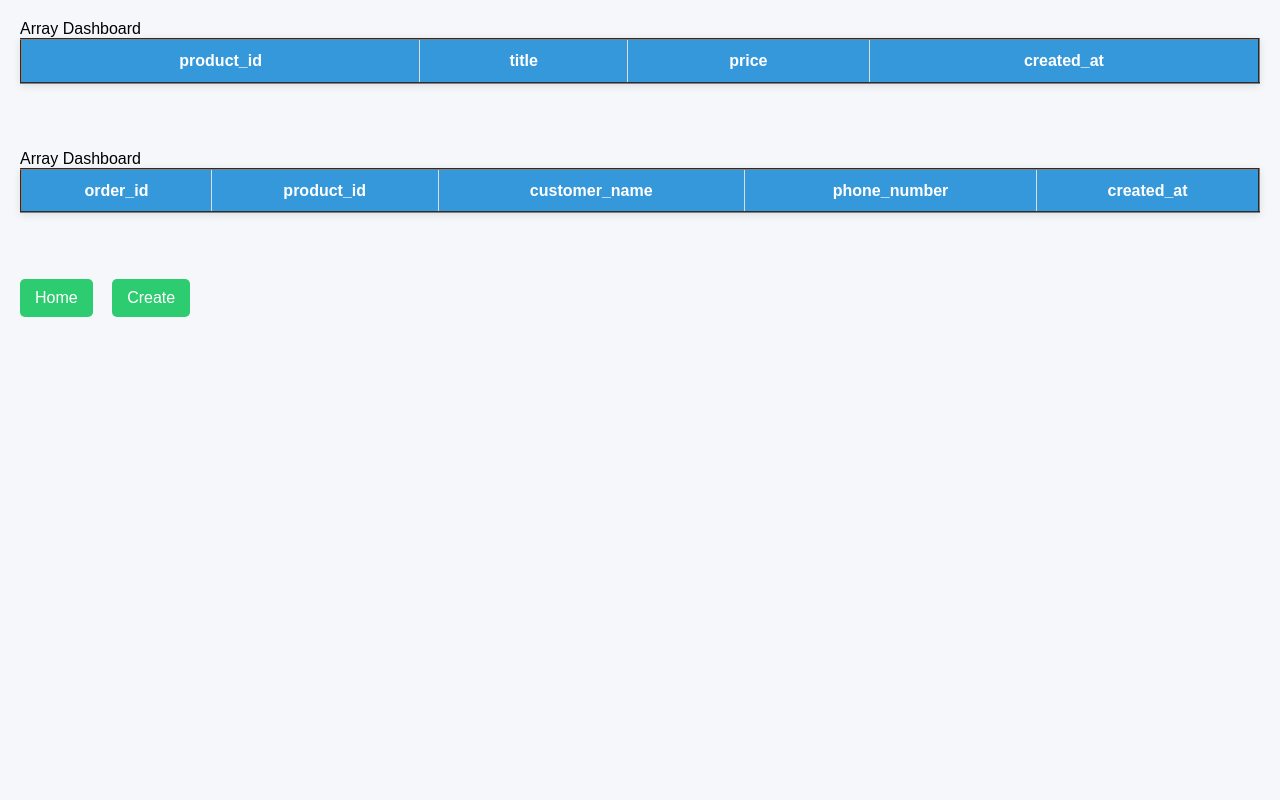
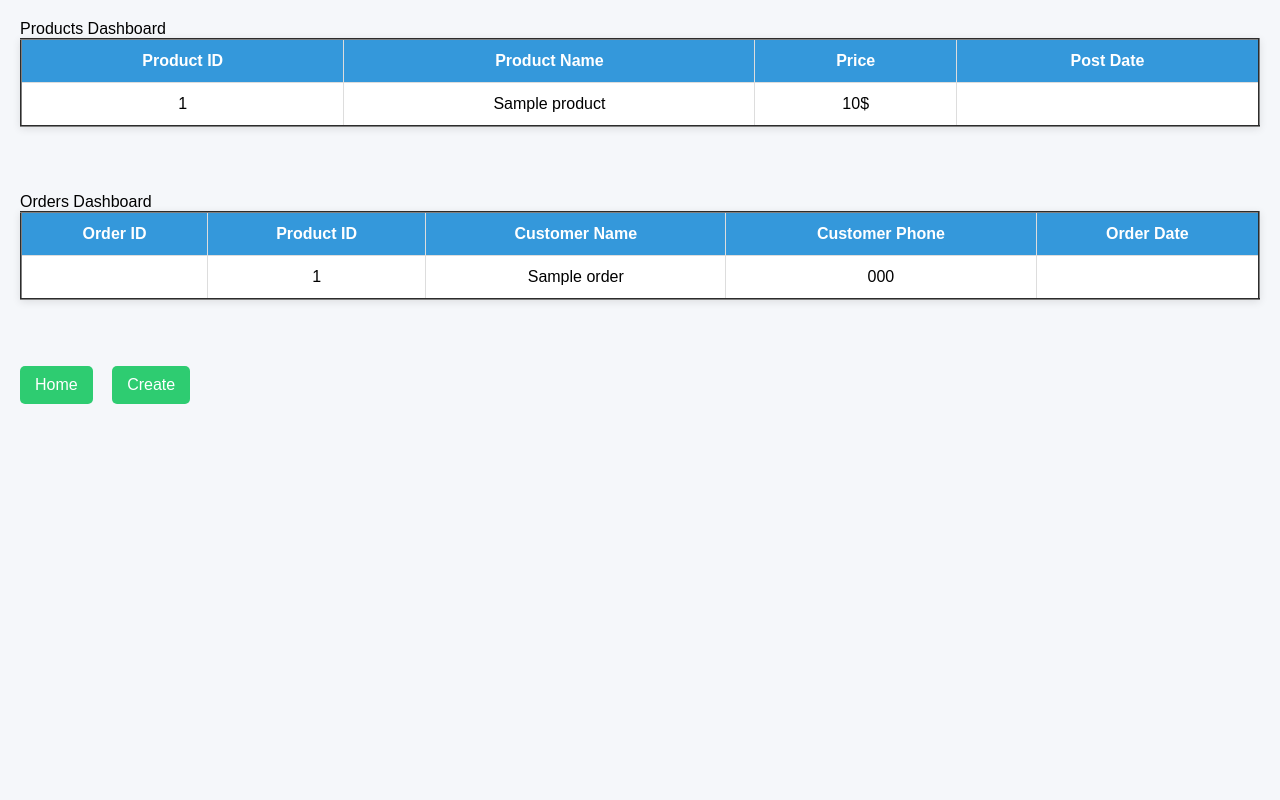
Before and after one commit to Thakvika1/Tiki_app, a PHP site: page /dashboard.php in a window 1280 px wide. Run offline with PHP 8.4, Linux system fonts and the light colour scheme; tables that the repository leaves empty or names only in its code hold one stand-in row (values such as "Sample post"); data that the repository does not hold is empty; a stand-in replaces the project's code that opens the database connection.

Commit message:
refactor dashboard

```diff
--- a/admin/dashboard.php
+++ b/admin/dashboard.php
@@ -16,6 +16,7 @@
     echo tableComponent(
         $conn,
         'products',
+        'Products',
         ['Product ID', 'Product Name', 'Price', 'Post Date'],
         ['product_id', 'title', 'price', 'created_at']
     );
@@ -24,6 +25,7 @@
     echo tableComponent(
         $conn,
         'orders',
+        'Orders',
         ['Order ID', 'Product ID', 'Customer Name', 'Customer Phone', 'Order Date'],
         ['order_id', 'product_id', 'customer_name', 'phone_number', 'created_at']
     );
```
